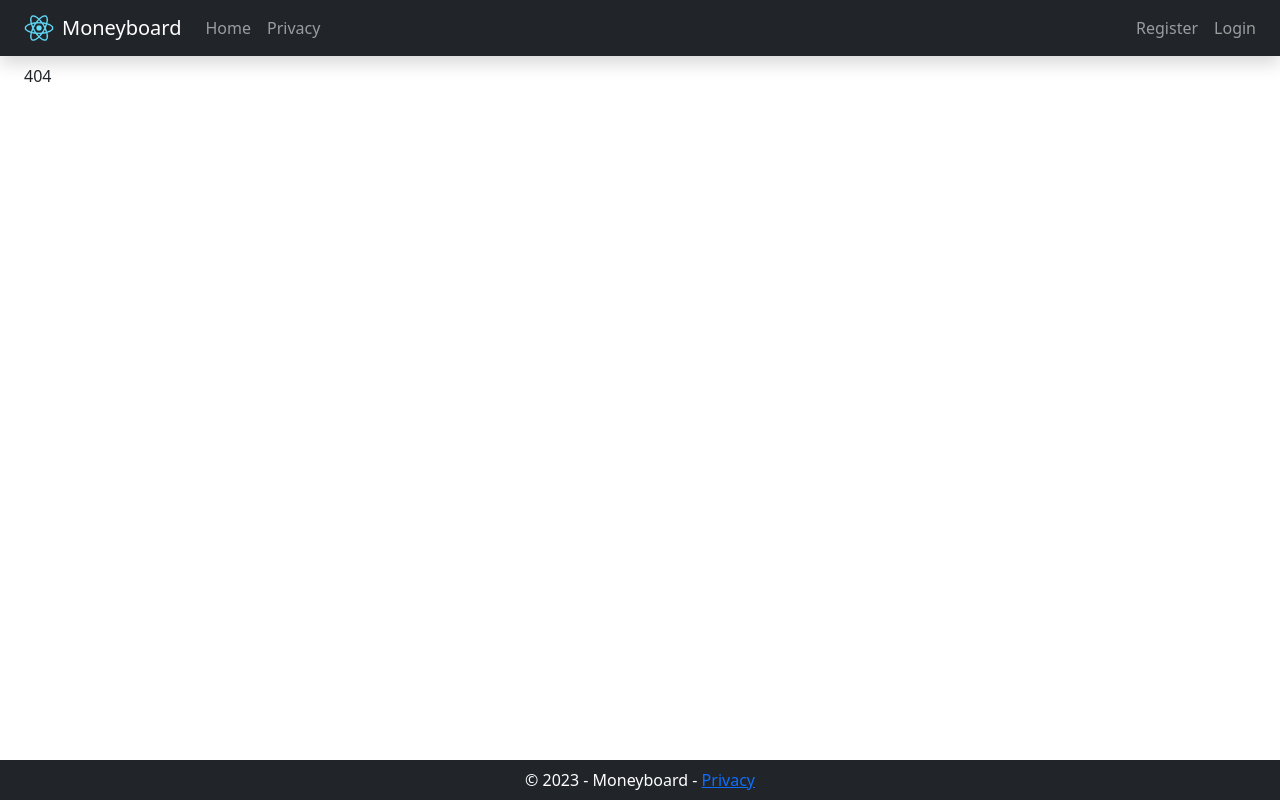
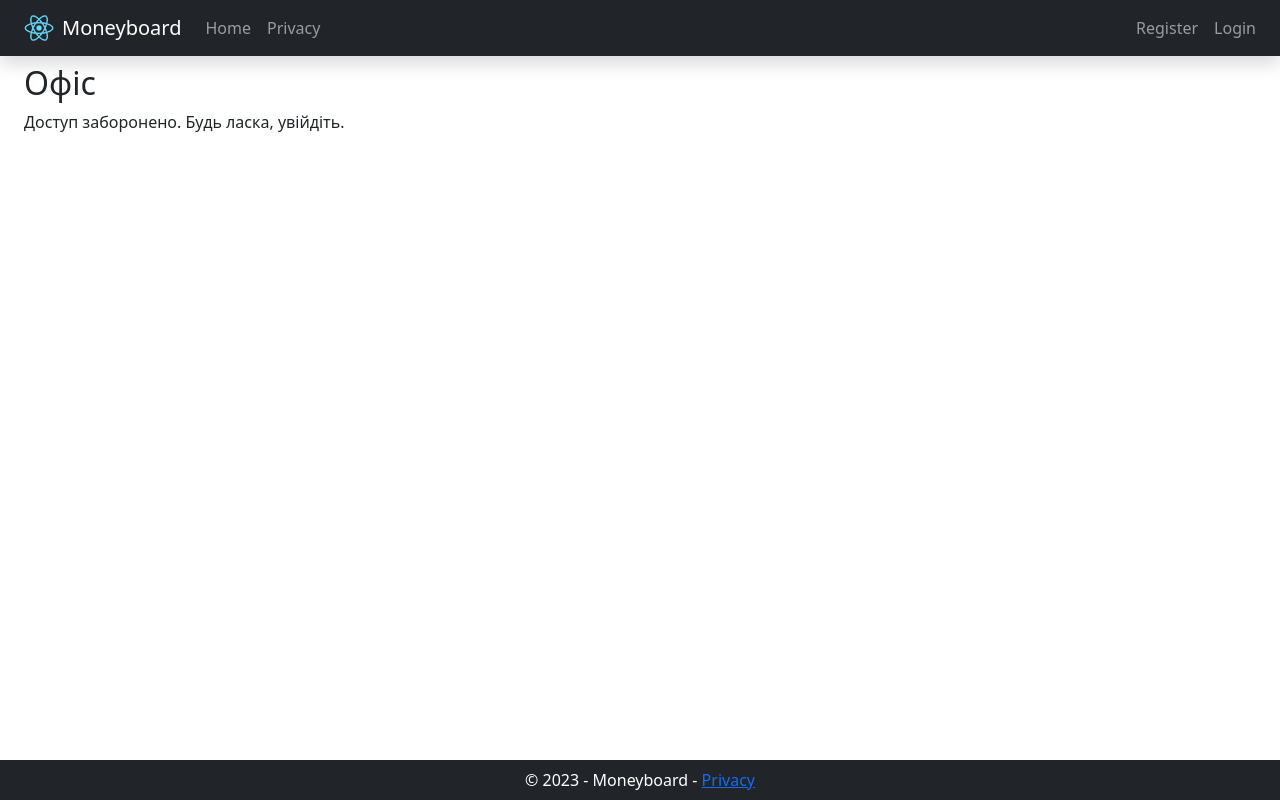
Before and after one commit to MykolaVozniak/Moneyboard-Client-Side, a React (Create React App) app in the folder moneyboard-client/: page /office in a window 1280 px wide. Before the commit this address had no page. Built offline with nearby package versions, Linux system fonts and the light colour scheme.

Commit message:
created login user functional base

```diff
--- a/moneyboard-client/src/App.js
+++ b/moneyboard-client/src/App.js
@@ -6,6 +6,7 @@ import Privacy from './pages/Privacy';
 import Register from './pages/Register';
 import Login from './pages/Login';
 import NotFound from './pages/NotFound';
+import Officex from './pages/Officex';
 
 import axios from 'axios';
 
@@ -19,6 +20,7 @@ function App() {
             <Route path='/privacy' element={<Privacy />} />
             <Route path='/register' element={<Register />} />
             <Route path='/login' element={<Login />} />
+            <Route path='/office' element={<Officex />} />
             <Route path='*' element={<NotFound />} />
           </Route>
         </Routes>
--- a/moneyboard-client/src/pages/Home.js
+++ b/moneyboard-client/src/pages/Home.js
@@ -1,12 +1,14 @@
 import 'bootstrap/dist/css/bootstrap.min.css';
-import React, { Component } from 'react';
 import { Container, Row, Col, Carousel, Button } from 'react-bootstrap';
 import { Link } from 'react-router-dom';
 
 import picture from '../resources/logo512.png';
+import { useAuth } from '../autentification/AuthContext';
 
-class Home extends Component {
-    render() {
+const Home = () => {
+
+    const { isLoggedIn } = useAuth();
+
     return (
         <>
             <Container>
@@ -46,6 +48,5 @@ class Home extends Component {
         </>
     );
 }
-}
 
 export default Home;
--- /dev/null
+++ b/moneyboard-client/src/pages/Officex.js
@@ -0,0 +1,26 @@
+import React from 'react';
+import { useAuth } from '../autentification/AuthContext';
+
+const Officex = () => {
+  const { isLoggedIn, token, logout } = useAuth();
+
+  const handleLogout = () => {
+    logout();
+  };
+
+  return (
+    <div>
+      <h2>Офіс</h2>
+      {isLoggedIn() ? (
+        <div>
+          <p>Ім'я користувача: {token}</p>
+          <button onClick={handleLogout}>Вийти</button>
+        </div>
+      ) : (
+        <p>Доступ заборонено. Будь ласка, увійдіть.</p>
+      )}
+    </div>
+  );
+};
+
+export default Officex;
```
Lines whose indentation alone changed are shown as unchanged.
